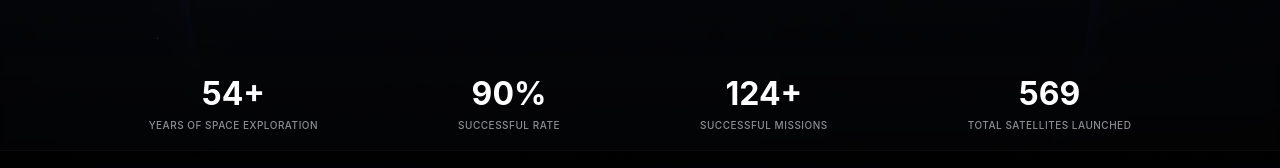
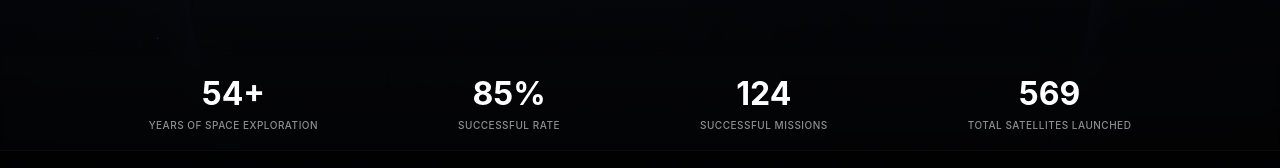
Before and after one commit to Bhavik10000000/isro-redesigned, a React (Vite) app: page /home in a window 1280 px wide. Shown: the part 628-796 px from the top of the page. Built offline with nearby package versions, Linux system fonts and the light colour scheme.

Commit message:
new updated animation bit

```diff
--- a/package.json
+++ b/package.json
@@ -12,8 +12,10 @@
   "dependencies": {
     "@reduxjs/toolkit": "^2.12.0",
     "lucide-react": "^1.18.0",
+    "motion": "^12.40.0",
     "prop-types": "^15.8.1",
     "react": "^19.1.1",
+    "react-countup": "^6.5.3",
     "react-dom": "^19.2.7",
     "react-hook-form": "^7.77.0",
     "react-icons": "^5.6.0",
--- a/src/css/App.css
+++ b/src/css/App.css
@@ -563,10 +563,13 @@ span-lv {
   margin-left: 40px;
   margin-right: 40px;
 }
+
 .v-name-img:hover {
   transform: translateX(-40px) scale(1.9);
+  transition: all 0.5s ease;
 }
-.v-name-img:hover .span-vff {
+
+.span-vff :hover {
   background: linear-gradient(
     90deg,
     rgb(255, 119, 0) 0%,
@@ -575,6 +578,7 @@ span-lv {
   );
   filter: blur(10px);
 }
+
 span-vff {
   font-size: 15px;
   color: #e0e0e0;
--- a/src/data/Constant.jsx
+++ b/src/data/Constant.jsx
@@ -87,8 +87,8 @@ export const missions = [
 
 export const keyPoints = [
   { title: "54+", para: "YEARS OF SPACE EXPLORATION" },
-  { title: "90%", para: "SUCCESSFUL RATE" },
-  { title: "124+", para: "SUCCESSFUL MISSIONS" },
+  { title: "85%", para: "SUCCESSFUL RATE" },
+  { title: "124", para: "SUCCESSFUL MISSIONS" },
   { title: "569", para: "TOTAL SATELLITES LAUNCHED" },
 ];
 
--- a/src/pages/Home.jsx
+++ b/src/pages/Home.jsx
@@ -1,6 +1,5 @@
 import React from "react";
 import "../css/App.css";
-// import image from "../public/image.png";
 import { FaFacebook, FaInstagram, FaYoutube } from "react-icons/fa";
 import { FaXTwitter } from "react-icons/fa6";
 import { keyPoints } from "../data/Constant";
@@ -9,6 +8,8 @@ import { Link } from "react-router-dom";
 import { ArrowUpRight } from "lucide-react";
 import { vehicles } from "../data/Constant";
 import { contributes } from "../data/Constant";
+import { motion } from "motion/react";
+
 const Home = () => {
   const shortMissions = missions.slice(0, 3);
   return (
@@ -20,10 +21,14 @@ const Home = () => {
               <span>
                 <b>Welcome to the</b>
               </span>
-              <h1>
+              <motion.h1
+                initial={{ opacity: 0, y: 50 }}
+                animate={{ opacity: 1, y: 0 }}
+                transition={{ duration: 1 }}
+              >
                 INDIAN SPACE <br />
                 RESEARCH ORGANIZATION
-              </h1>
+              </motion.h1>
               <p>
                 Discover India's missions, satellites, rockets and future in
                 space.
@@ -36,7 +41,11 @@ const Home = () => {
               </div>{" "}
             </div>
             <div className="right-div">
-              <div>
+              <motion.div
+                initial={{ opacity: 0, y: 50 }}
+                animate={{ opacity: 1, y: 0 }}
+                transition={{ duration: 1 }}
+              >
                 <a
                   href="https://share.google/JuzM54MLKeRhMPEkj"
                   target="_blank"
@@ -65,14 +74,17 @@ const Home = () => {
                   <FaXTwitter className="icons twit" />
                 </a>
                 <br />
-              </div>
+              </motion.div>
             </div>
           </div>
           <section>
             <div className="section1-div">
               {keyPoints.map((e) => (
                 <div className="section1-div-div">
-                  <span className="span1">{e.title}</span>
+                  <span className="span1">
+                    {/* <CountUp start={0} end={e.para} duration={5} /> */}
+                    {e.title}
+                  </span>
                   <span className="span2">{e.para}</span>
                 </div>
               ))}
```
Also changed, not shown: 1 other file (tests, documents, lock files or other folders).
